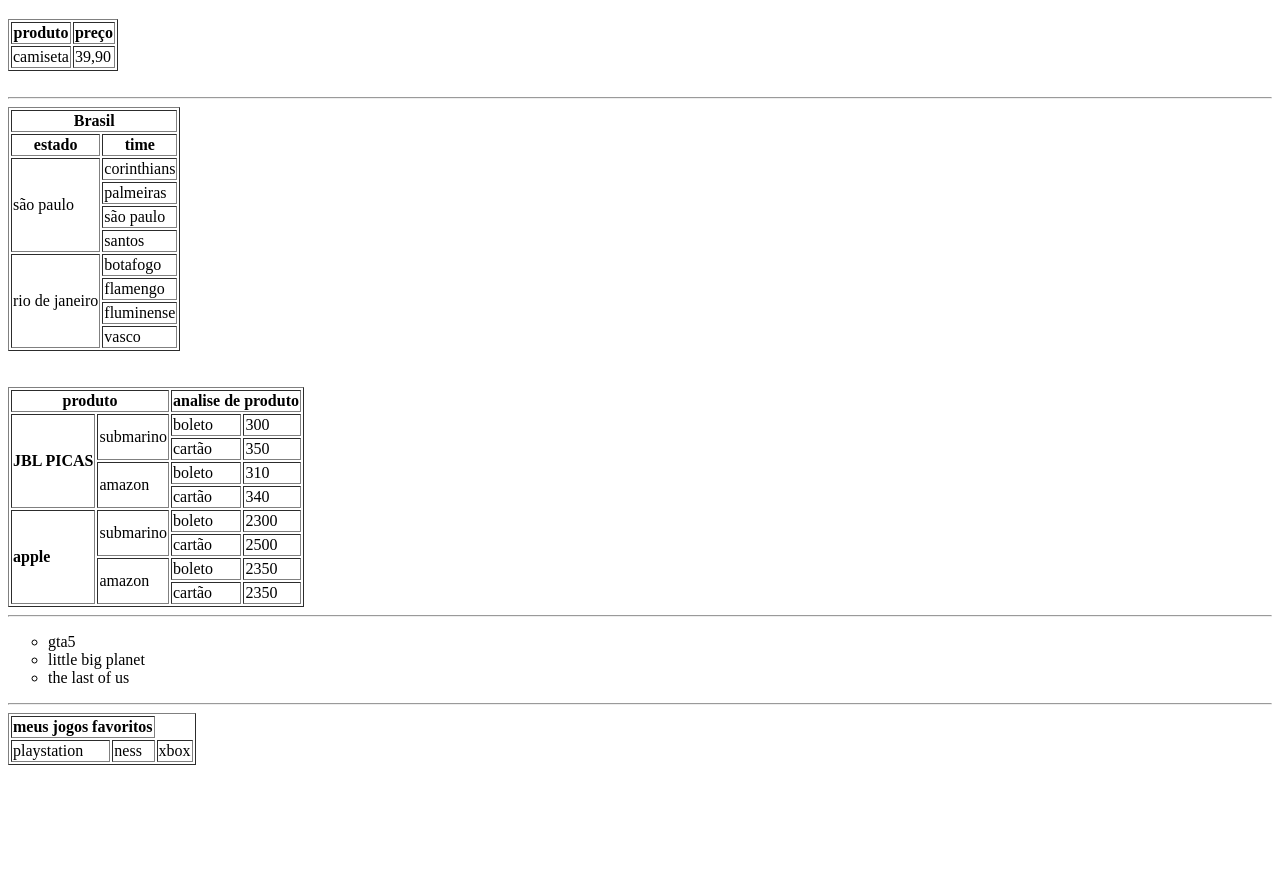
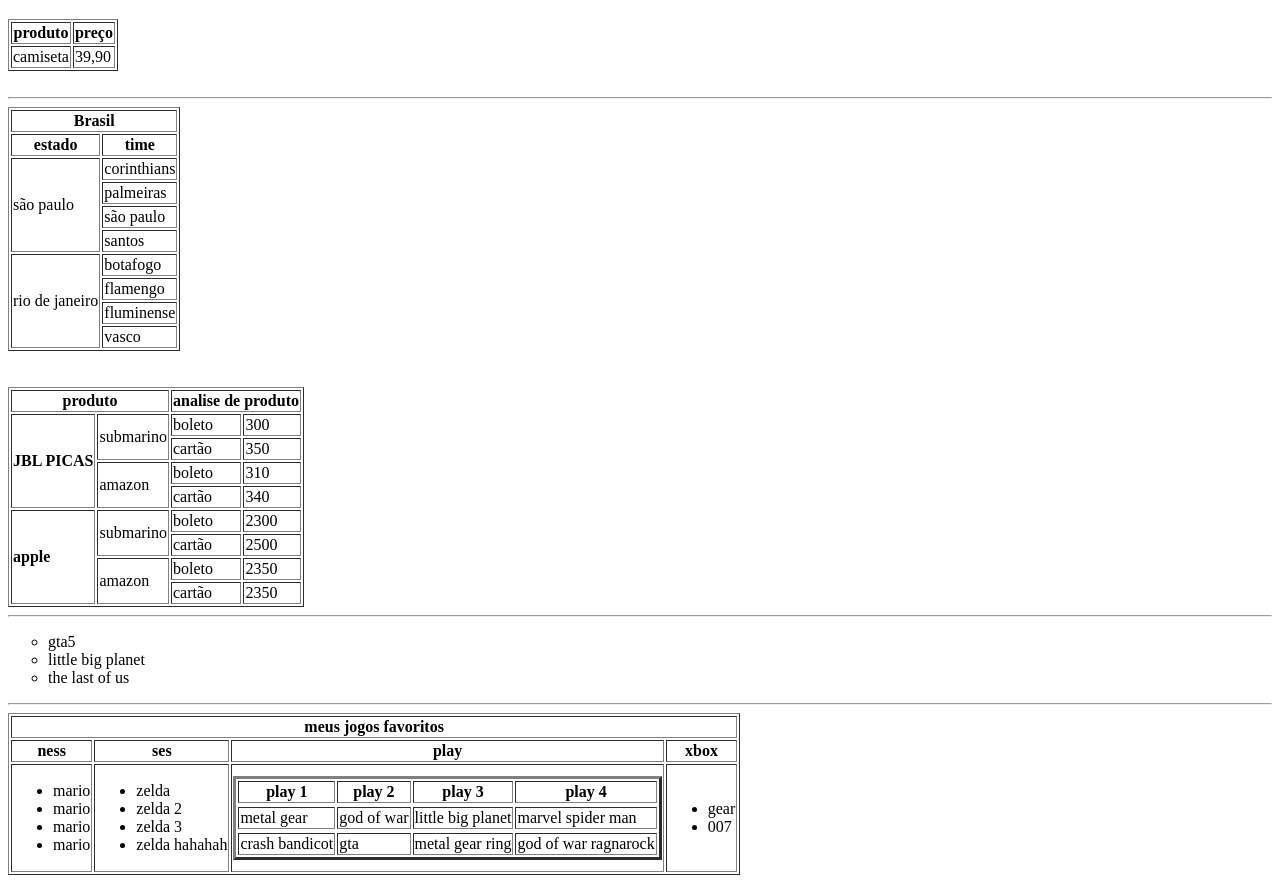
Before and after one commit to adam3608/CSW-CC1N, a plain HTML site: page aula-07/aula-07.html in a window 1280 px wide. Shown: the part 79-962 px from the top of the page. Before the commit the page ends 852 px from the top, so only its background shows below. Drawn offline with Linux system fonts and the light colour scheme.

Commit message:
Update aula-07.html

```diff
--- a/aula-07/aula-07.html
+++ b/aula-07/aula-07.html
@@ -135,14 +135,72 @@
 <table border="1">
     <thead>
         <tr>
-            <th colspan="8">meus jogos favoritos</th>
+            <th colspan="4">meus jogos favoritos</th>
+        </tr>
+        <tr>
+            <th>ness</th>
+            <th>ses</th>
+            <th>play</th>
+            <th>xbox</th>
         </tr>
   <thead>
     <tbody>
-        <td colspan="4">playstation</td>
-        <td colspan="4">ness</td>
-        <td colspan="4">xbox</td>
+        <tr>
+            <td>
+                <ul>
+                    <li>mario</li>
+                    <li>mario</li>
+                    <li>mario</li>
+                    <li>mario</li>
+                </ul>
+            </td>
+            <td>
+                <ul>
+                    <li>zelda</li>
+                    <li>zelda 2</li>
+                    <li>zelda 3</li>
+                    <li>zelda hahahah</li>
+                </ul>
+            </td>
+            <td>
+            <table border="3">
+                <thead>
+                    <th>play 1</th>
+                    <th>play 2</th>
+                    <th>play 3</th>
+                    <th>play 4</th>
+                </thead>
+                <tr>
+                    <tbody>
+                        <td>metal gear</td>
+                        <td>god of war</td>
+                        <td>little big planet</td>
+                        <td>marvel spider man</td>
+                    </tbody>
+                </tr>
+                <tr>
+                    <tbody>
+                        <td>crash bandicot</td>
+                        <td>gta</td>
+                        <td>metal gear ring</td>
+                        <td>god of war ragnarock</td>
+                    </tbody>
+                </tr>
+            </td>
+            </table>
+            <td>
+                <ul type="i" start="1">
+                    <li>gear</li>
+                    <li>007</li>
+                </ul>
+            </td>
+
+        </tr>
+
+
+
     </tbody>
+
 </table>
 
 </body>
```
